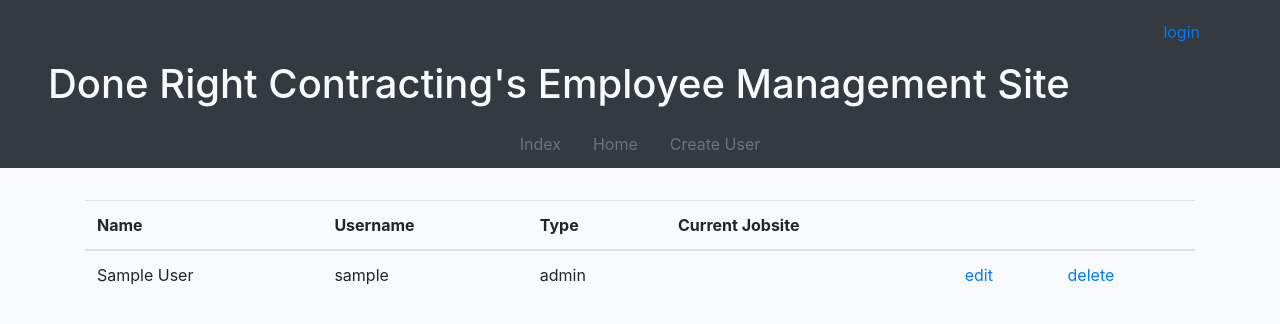
After one commit to Jeronton/Employee-Management-Site, a PHP site: page /viewusers.php in a window 1280 px wide. The commit adds this page. Shown: the top 324 px of the page. Run offline with PHP 8.4, Linux system fonts and the light colour scheme; tables that the repository leaves empty or names only in its code hold one stand-in row (values such as "Sample post").

Commit message:
ViewUsers.php
Created ViewUsers for the admin user.

```diff
--- a/home.php
+++ b/home.php
@@ -27,7 +27,7 @@
                 ]
             ];
             break;
-
+            basename()
         case 'employee':
             $location ='employeehome.php';
             break;
@@ -39,6 +39,7 @@
         default:
             $location = 'login.php';
             break;
+
     }
     header("location: {$location}");
  ?>
--- a/login.php
+++ b/login.php
@@ -16,7 +16,9 @@
    * Returns true if login successful, false otherwise
    */
    function login($username, $password){
-        session_start();
+        if (session_status() !== PHP_SESSION_ACTIVE) {
+            session_start();
+        }
         // if logged in, log out first
         $showresponse = false;
         require('logout.php');
--- a/template.txt
+++ b/template.txt
@@ -5,7 +5,10 @@
     Last Updated: March 23, 2020
  -->
  <?php
-    session_start();
+   // If session is not started, start.
+   if (session_status() !== PHP_SESSION_ACTIVE) {
+      session_start();
+   }
 
     $title;
  ?>
@@ -13,4 +16,3 @@
  <?php include('header.php') ?>
 
 </body>
-</
--- /dev/null
+++ b/viewusers.php
@@ -0,0 +1,49 @@
+<!--
+    Description
+    Author: Jeremy Grift
+    Created: March 24, 2020
+    Last Updated: March 24, 2020
+ -->
+ <?php
+    session_start();
+
+    require('connect.php');
+
+    $query = "SELECT u.UserID, SUBSTRING(CONCAT(u.FirstName, ' ', u.LastName),1,30) AS FullName, u.Username, u.UserType AS Type, SUBSTRING(j.Name,1,30) AS Jobsite
+                FROM Users u
+                LEFT JOIN Jobsites j ON u.CurrentJobsite = j.JobsiteID";
+    $users = $db->prepare($query);
+    $users->execute();
+
+
+    $title;
+ ?>
+
+ <?php include('header.php') ?>
+    <div class="container table-responsive">
+        <table class="table">
+            <thead>
+                <tr>
+                    <th scope="col">Name</th>
+                    <th scope="col">Username</th>
+                    <th scope="col">Type</th>
+                    <th scope="col">Current Jobsite</th>
+                    <th></th>
+                    <th></th>
+                </tr>
+            </thead>
+            <tbody>
+                <?php while( $row = $users->fetch()): ?>
+                    <tr>
+                        <td><?= $row['FullName'] ?></td>
+                        <td><?= $row['Username'] ?></td>
+                        <td><?= $row['Type'] ?></td>
+                        <td><?= $row['Jobsite'] ?></td>
+                        <td><a href="edituser.php?id=<?= $row['UserID'] ?>">edit</a></td>
+                        <td><a href="deleteuser.php?id=<?= $row['UserID'] ?>">delete</a></td>
+                    </tr>
+                <?php endwhile ?>
+            </tbody>
+        </table>
+    </div>
+</body>
```
Also changed, not shown: adminhome.php (added, +16 -0 lines), createuser.php (+7 -7 lines).
